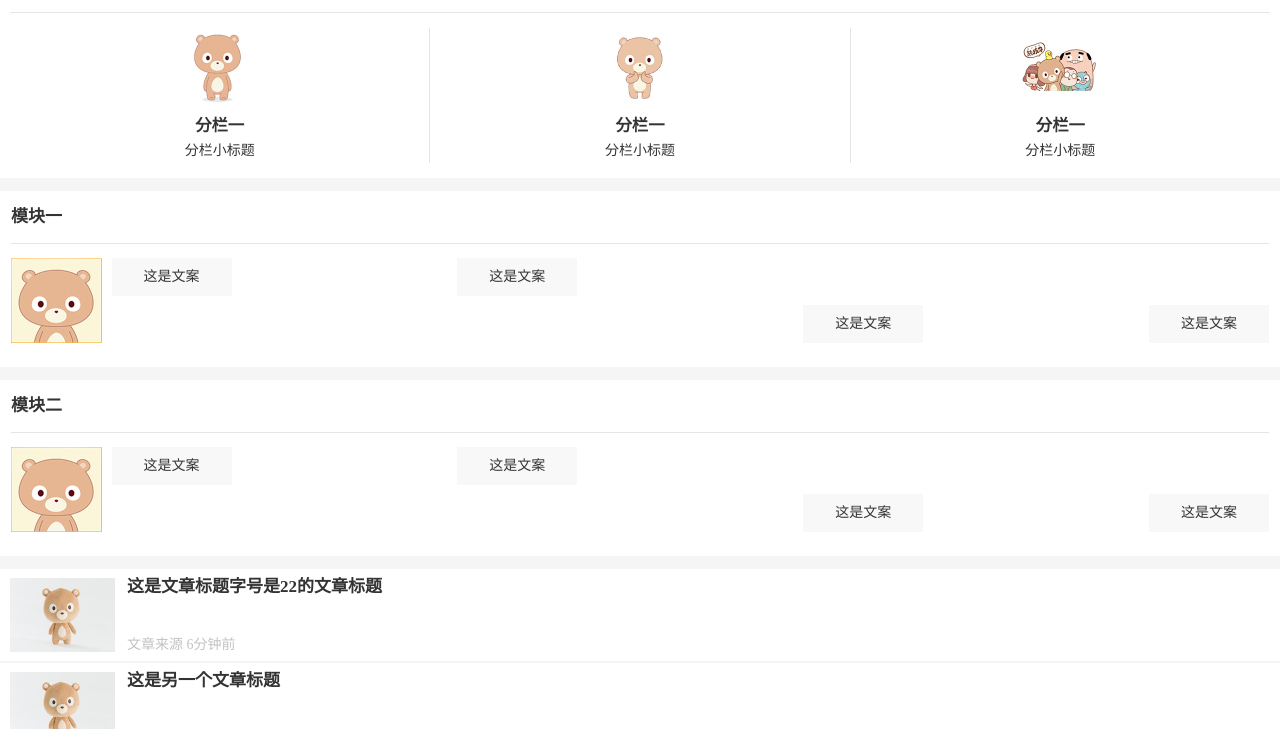
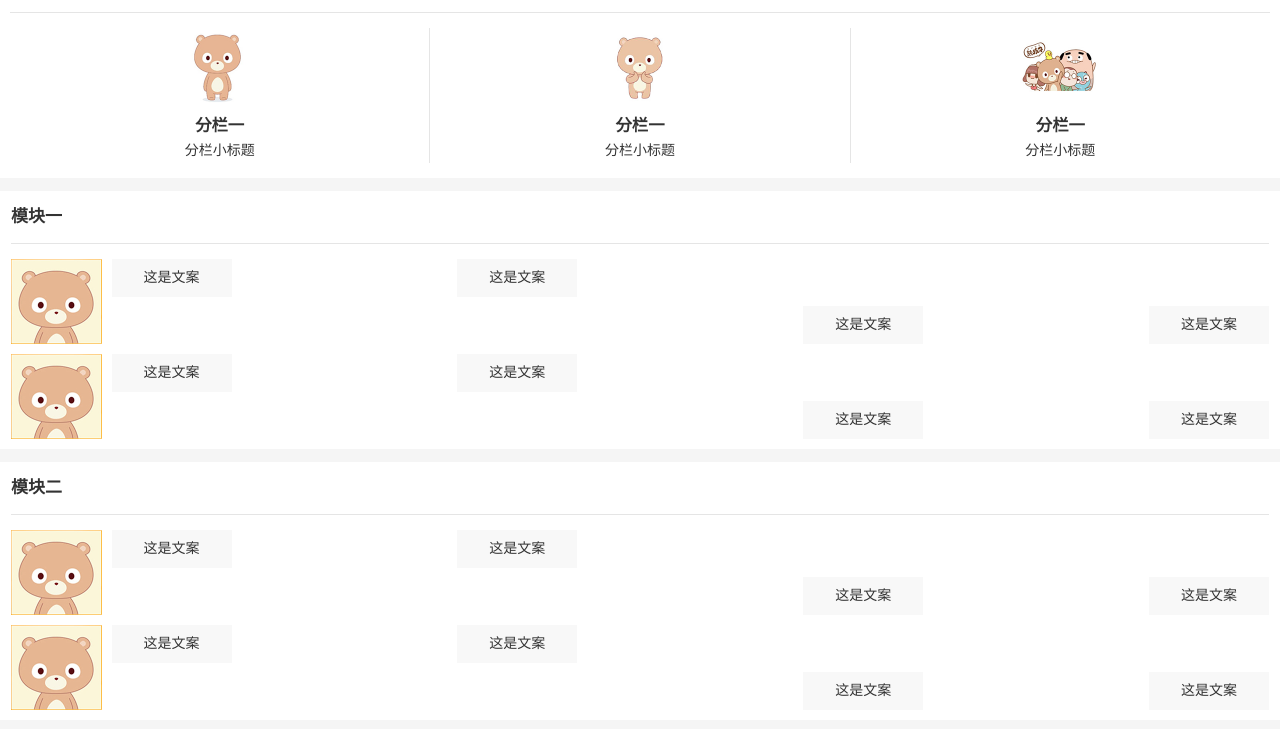
Before and after one commit to NotGeekAtAll/NotGeekAtAll.github.io, a plain HTML site: page task1-11/index.html in a window 1280 px wide. Shown: the part 889-1618 px from the top of the page. Drawn offline with Linux system fonts and the light colour scheme; a script that the page names is missing.

Commit message:
移动页面

```diff
--- a/task1-11/css/style.css
+++ b/task1-11/css/style.css
@@ -4,11 +4,6 @@ html{font-size:50px;-webkit-tap-highlight-color:transparent;height:100%;min-widt
 body{font-family:"microsoft yahei";font-size:.28em;line-height:1;color:#333;background-color:#f5f5f5;-webkit-overflow-scrolling:touch;}
 img{vertical-align:middle;border:0}
 h1 { font-size: .34rem; }
-
-/*public*/
-body { padding-bottom: 1rem; }
-.clear { zoom:1; }
-.clear:after { content:''; display:block; height: 0; clear:both; }
 
 /*layout*/
 header {
@@ -112,9 +107,13 @@ nav > span.active { border-bottom: .07rem solid #91d4da; }
 }
 
 .module > figure {
-    padding: .28rem 0;
+    margin-top: .3rem;
     display: -webkit-flex;
             display: flex;
+}
+
+.module > figure:nth-of-type(2){
+    margin-top: .2rem;
 }
 
 .module > figure img {
--- a/task1-11/index.html
+++ b/task1-11/index.html
@@ -80,10 +80,28 @@
                 <span>这是文案</span>
             </div>
         </figure>
+        <figure>
+            <img src="images/module.png">
+            <div class="imgDesc">
+                <span>这是文案</span>
+                <span>这是文案</span>
+                <span>这是文案</span>
+                <span>这是文案</span>
+            </div>
+        </figure>
     </section>
        <section class="module">
         <h1>模块二</h1>
         <figure>
+            <img src="images/module.png">
+            <div class="imgDesc">
+                <span>这是文案</span>
+                <span>这是文案</span>
+                <span>这是文案</span>
+                <span>这是文案</span>
+            </div>
+        </figure>
+         <figure>
             <img src="images/module.png">
             <div class="imgDesc">
                 <span>这是文案</span>
```
